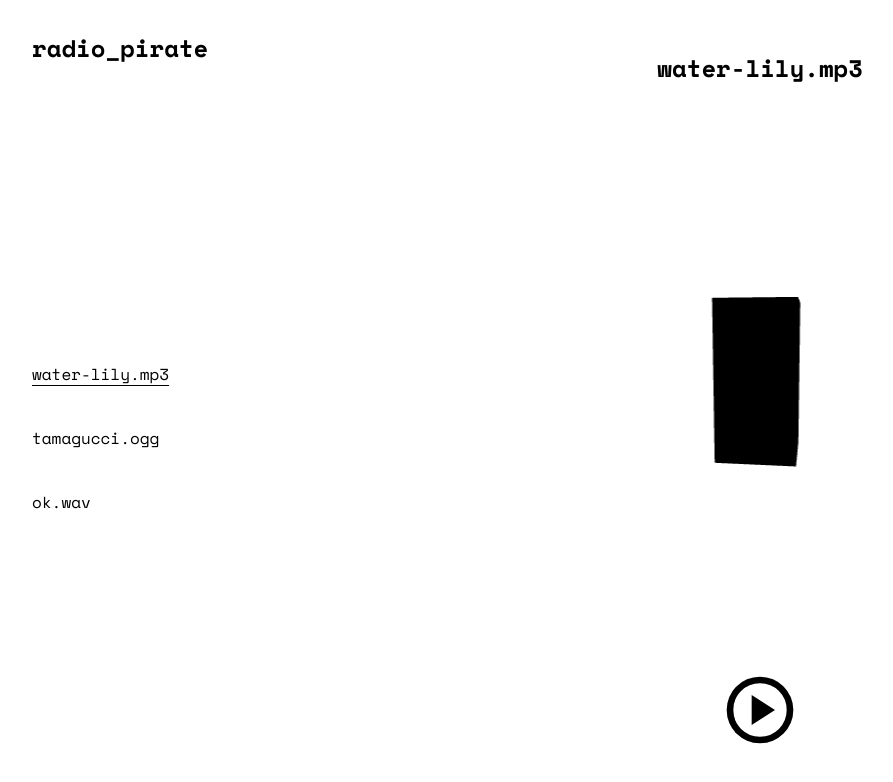
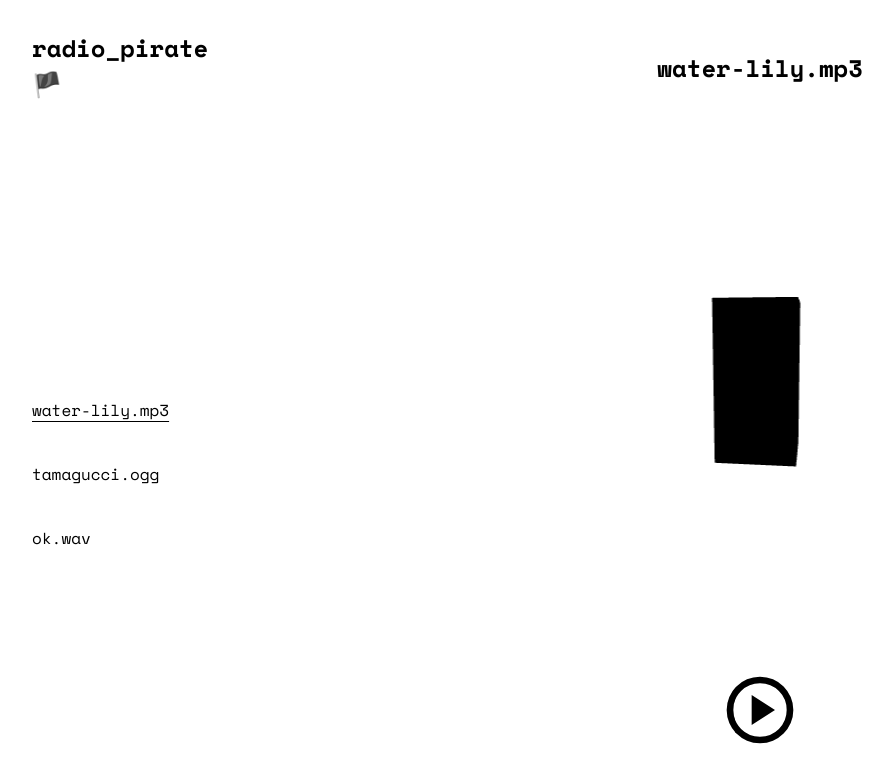
Before and after one commit to juhhh0/radio-pirate, a React (Vite) app: page / in a window 1280 px wide. Shown: the top 782 px of the page, without its empty margins (28-921 px from the left). Built offline with nearby package versions, Linux system fonts and the light colour scheme; no server answers.

Commit message:
audio source type

```diff
--- a/src/components/Navbar.jsx
+++ b/src/components/Navbar.jsx
@@ -10,7 +10,7 @@ export default function Navbar({setRadio, radio}){
 
     return (
         <nav>
-        <h1>radio_pirate</h1>
+        <h1>radio_pirate 🏴</h1>
         <ul>
             { radios.map((item, index) => (
                 <NavbarItem key={index} radio={radio} setRadio={setRadio} name={item.name} url={item.url}/>
--- a/src/components/Player.jsx
+++ b/src/components/Player.jsx
@@ -55,10 +55,9 @@ export default function Player({ radio }) {
   return (
     <>
       <section>
-        <audio
-          ref={audio}
-          src={`https://ice.radio-pirate.com/${radio.url}`}
-        ></audio>
+        <audio ref={audio}>
+            <source type="audio/mpeg" src={`https://ice.radio-pirate.com/${radio.url}`} />
+        </audio>
         <h2>{radio.name}</h2>
         <ThreeCube />
         <p>{song}</p>
```
